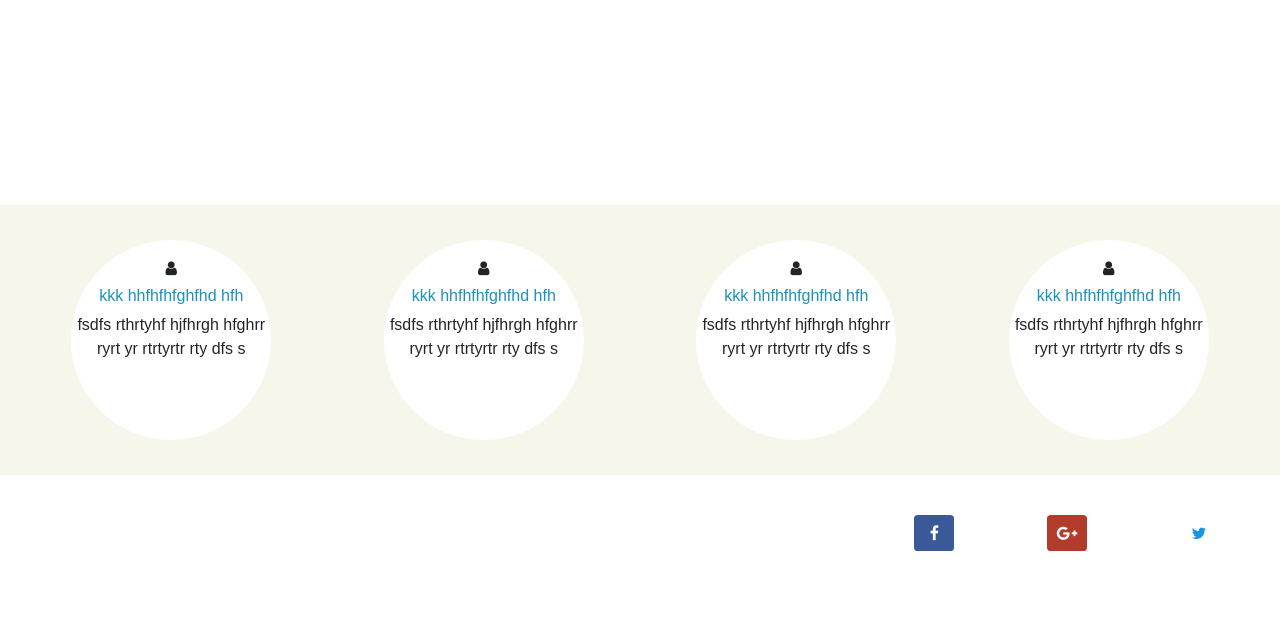
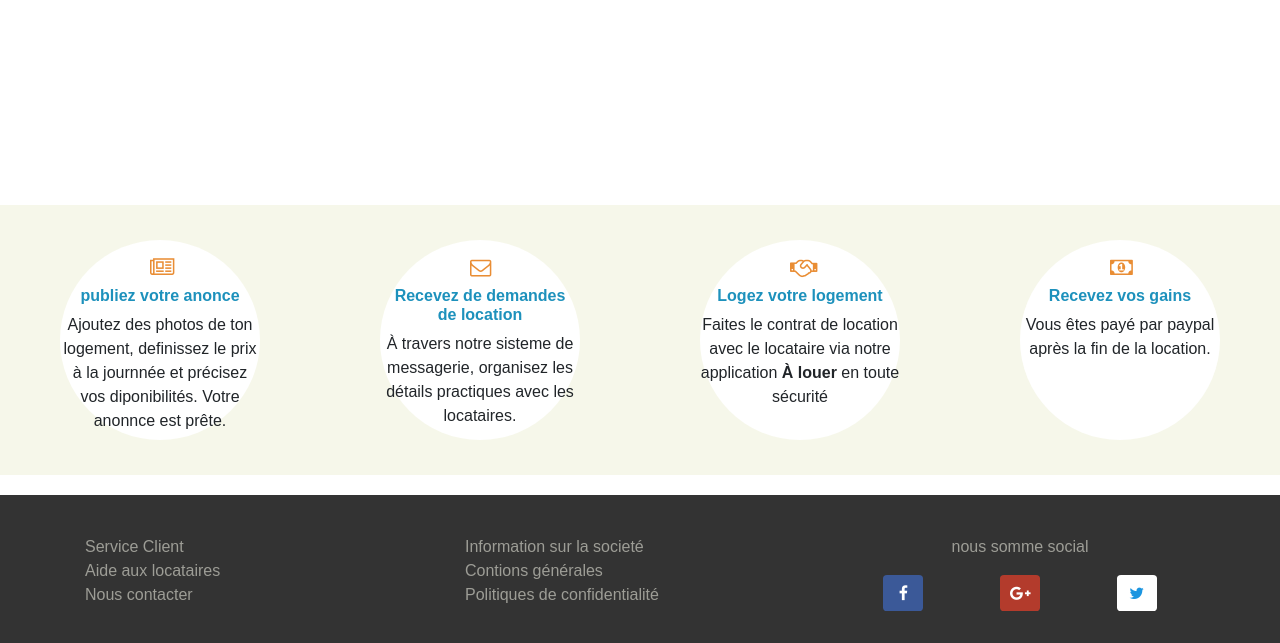
Before and after one commit to Oudayan/projet2, a PHP site: page / in a window 1280 px wide. Shown: the part 539-1182 px from the top of the page. Before the commit the page ends 1090 px from the top, so only its background shows below. Run offline with PHP 8.4, Linux system fonts and the light colour scheme; some libraries are stand-ins or nearby versions.

Commit message:
footer Final

```diff
--- a/vues/piedPage.php
+++ b/vues/piedPage.php
@@ -1,68 +1,67 @@
-
-        <div class="d-flex justify-content-around" id="info">
-          <div class="circle">
+    <footer>
+    <div class="row" id="info">
+        <div class="circle mx-auto">
           <div class="row justify-content-center text-center">
             <div class="col-8 col-sm-6">
-                <i class="fa fa-user" aria-hidden="true"></i>
+              <i class="fa fa-newspaper-o fa-lg iconFooter" aria-hidden="true"></i>
             </div>
-            <h6>kkk hhfhfhfghfhd hfh</h6>
-            <p>fsdfs rthrtyhf  hjfhrgh  hfghrr  ryrt yr rtrtyrtr rty dfs s</p>
+            <h6><b>publiez votre anonce</b></h6>
+              <p>Ajoutez des photos de ton logement, definissez le prix à la journnée et précisez vos diponibilités. Votre anonnce est prête.</p>
           </div>
         </div><!-- circle -->
-          <div class="circle">
+        <div class="circle mx-auto">
           <div class="row justify-content-center text-center">
             <div class="col-8 col-sm-6">
-                <i class="fa fa-user" aria-hidden="true"></i>
+              <i class="fa fa-envelope-o fa-lg iconFooter" aria-hidden="true"></i>
             </div>
-            <h6>kkk hhfhfhfghfhd hfh</h6>
-            <p>fsdfs rthrtyhf  hjfhrgh  hfghrr  ryrt yr rtrtyrtr rty dfs s</p>
+            <h6><b>Recevez de demandes<br>de location</b></h6>
+              <p>À travers notre sisteme de messagerie, organisez les détails practiques avec les locataires.</p>
           </div>
         </div><!-- circle -->
-           <div class="circle">
+        <div class="circle mx-auto">
           <div class="row justify-content-center text-center">
             <div class="col-8 col-sm-6">
-                <i class="fa fa-user" aria-hidden="true"></i>
+              <i class="fa fa-handshake-o fa-lg iconFooter" aria-hidden="true"></i>
             </div>
-            <h6>kkk hhfhfhfghfhd hfh</h6>
-            <p>fsdfs rthrtyhf  hjfhrgh  hfghrr  ryrt yr rtrtyrtr rty dfs s</p>
+            <h6><b>Logez votre logement</b></h6>
+             <p>Faites le contrat de location avec le locataire via notre application <strong>À louer</strong> en toute sécurité</ </p>
           </div>
         </div><!-- circle -->
-           <div class="circle">
+        <div class="circle mx-auto">
           <div class="row justify-content-center text-center">
             <div class="col-8 col-sm-6">
-                <i class="fa fa-user" aria-hidden="true"></i>
+              <i class="fa fa-money fa-lg iconFooter" aria-hidden="true"></i>
             </div>
-            <h6>kkk hhfhfhfghfhd hfh</h6>
-            <p>fsdfs rthrtyhf  hjfhrgh  hfghrr  ryrt yr rtrtyrtr rty dfs s</p>
+            <h6><b>Recevez vos gains</b></h6>
+              <p>Vous êtes payé par paypal après la fin de la location.</p>
           </div>
         </div><!-- circle -->
+    </div><!-- class="row" -->
 
-        </div><!-- d-flex -->
-
-<footer class="text-white">
-
-        <div class="row mx-auto">
-        <div class="col-md-4  justify-content-center">
-          <p>Service Client<br>
+    <section class="row" id="services">
+      <div class="container">
+        <div class="row">
+          <section class="col col-lg-4">
+            <p class="footerText">Service Client<br>
               Aide aux locataires<br>
               Nous contacter</p>
-        </div>
-          <div class="col-md-4">
-          <p>Information sur la societé<br>
+          </section>
+          <section class="col col-lg-4">
+             <p class="footerText">Information sur la societé<br>
               Contions générales<br>
               Politiques de confidentialité</p>
-        </div>
-        <div class="col-md-4">
-          <p class="text-center">nous somme social</p>
+          </section>
+          <section class="col col-lg-4">
+            <p class="text-center footerText">nous somme social</p>
               <div class="social d-flex justify-content-around">
                 <a href="https://fr-ca.facebook.com/" class="fa fa-facebook"></a>
                 <a href="https://plus.google.com" class="fa fa-google-plus"></a>
                 <a href="https://twitter.com" class="fa fa-twitter"></a>
               </div>
+          </section>
+        </div><!-- row -->
       </div>
-  </div>
-
-
+    </section>
     </footer>
 
 
@@ -72,5 +71,4 @@
         <script src="js/scripts.js"></script>
 
   </body>
-
 </html>
```
Lines whose indentation alone changed are shown as unchanged.
